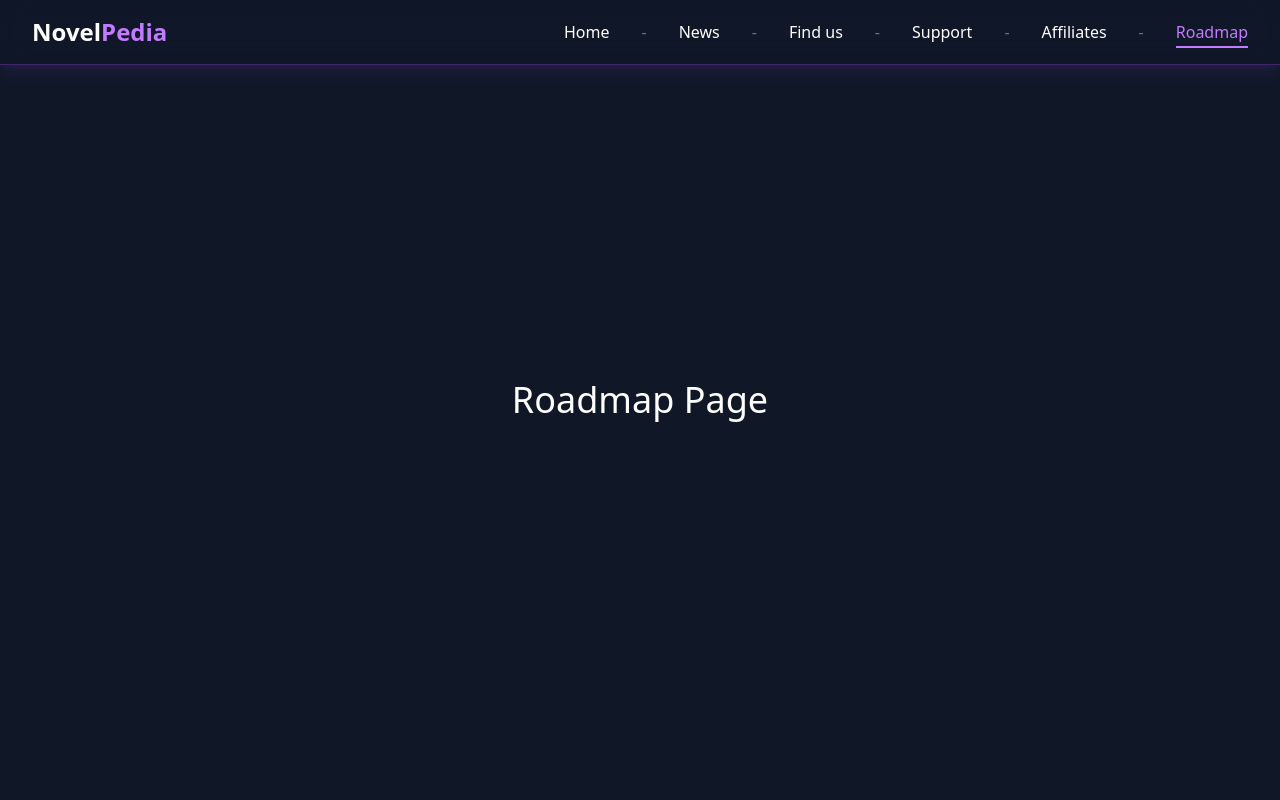
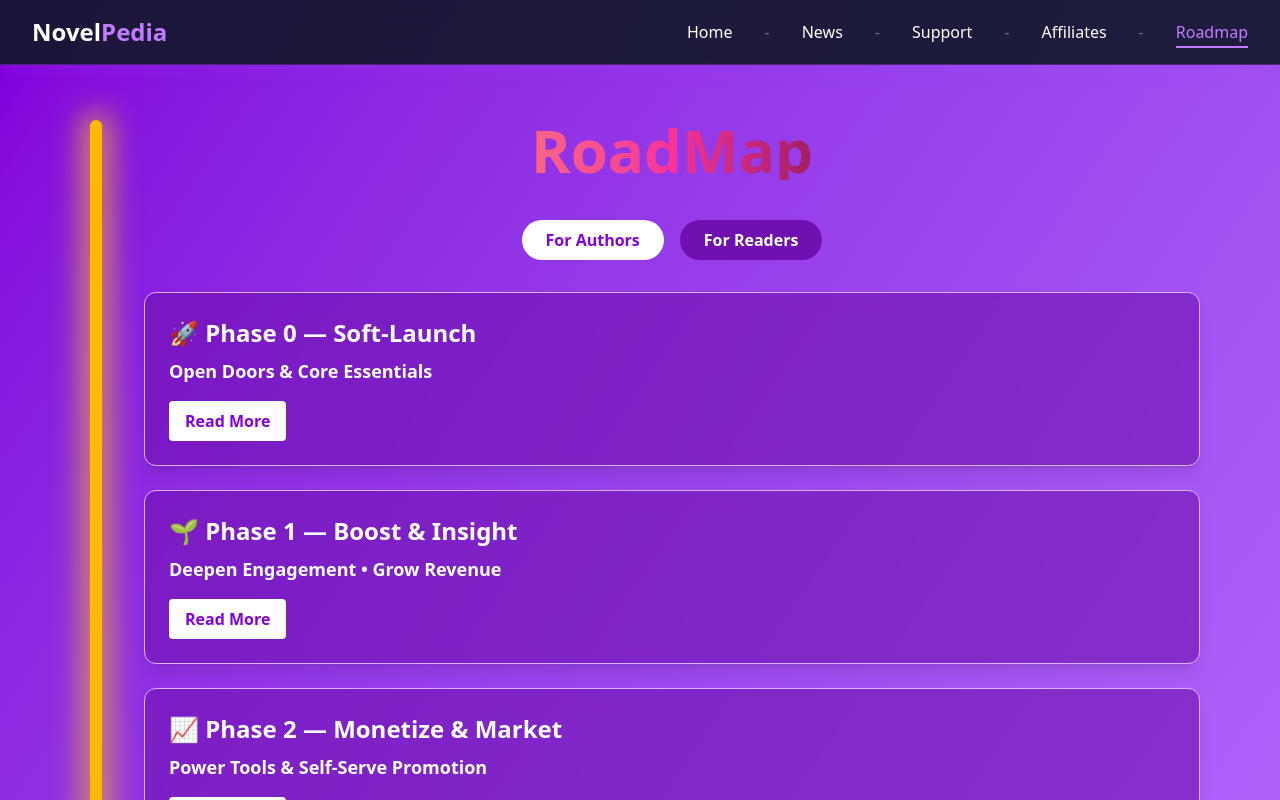
Before and after one commit to Inkosei/novelpedia_demo, a React (Vite) app: page /roadmap in a window 1280 px wide. Shown: the top 800 px of the page. Built offline with nearby package versions, Linux system fonts and the light colour scheme.

Commit message:
roadmap done

```diff
--- a/src/App.jsx
+++ b/src/App.jsx
@@ -2,10 +2,10 @@ import { BrowserRouter as Router, Routes, Route } from 'react-router-dom';
 import Navbar from "./components/Navbar";
 import { HomePage } from './components/HomePage';
 import SupportPage from './components/SupportPage';
+import RoadmapPage from './components/RoadmapPage';
 
 const NewsPage = () => <div className="min-h-screen bg-gray-900 text-white flex items-center justify-center"><h1 className="text-4xl">News Page</h1></div>;
 const AffiliatesPage = () => <div className="min-h-screen bg-gray-900 text-white flex items-center justify-center"><h1 className="text-4xl">Affiliates Page</h1></div>;
-const RoadmapPage = () => <div className="min-h-screen bg-gray-900 text-white flex items-center justify-center"><h1 className="text-4xl">Roadmap Page</h1></div>;
 
 export default function App() {
   return (
--- a/src/components/HomePage.jsx
+++ b/src/components/HomePage.jsx
@@ -5,11 +5,11 @@ import ContactSection from "./ContactSection";
 
 export function HomePage() {
   return (
-    <>
+    <div>
       <HeroSection />
       <WhatIsNovelPedia />
       <OurGoal />
       <ContactSection />
-    </>
+    </div>
   );
 }
--- a/src/components/Navbar.jsx
+++ b/src/components/Navbar.jsx
@@ -10,7 +10,6 @@ export default function Navbar() {
   const navItems = [
     { name: "Home", path: "/" },
     { name: "News", path: "/news" },
-    { name: "Find us", path: "/find-us" },
     { name: "Support", path: "/support" },
     { name: "Affiliates", path: "/affiliates" },
     { name: "Roadmap", path: "/roadmap" }
--- /dev/null
+++ b/src/components/RoadmapPage.jsx
@@ -0,0 +1,302 @@
+import React, { useState, useEffect, useRef } from "react";
+import { motion, useScroll, useTransform } from "framer-motion";
+import ContactSection from "./ContactSection";
+
+const authorRoadmap = [
+  {
+    phase: "🚀 Phase 0 — Soft‑Launch",
+    title: "Open Doors & Core Essentials",
+    description: `
+- Everyone Can Publish – any creator who meets our content guidelines can start posting from day one.
+- Author Referral Program v1 – share your invite link; every verified author you bring earns you algorithm discovery boosts and free DMCA credits our legal team will send on your behalf.
+- 100 % Rights Retention + Copyright/DMCA Assist
+- Rich WYSIWYG/Markdown Editor (images, GIFs, glow effects)
+- Seamless Migration Concierge (import chapters, metadata, covers)
+- Instant Tip Jars / Ko‑fi / Patreon Embeds
+- Fair‑Play Discovery (Double‑Rating + anti‑bias algorithm seed)
+- Reviewer Accountability – Ratings less than 3★ must include written review.
+- Basic Analytics (views, likes, star breakdown)
+- Comment/Review Moderation + Soft‑Hide Toxicity
+- Scrivener & similar writing‑tool import/API access
+    `,
+  },
+  {
+    phase: "🌱 Phase 1 — Boost & Insight",
+    title: "Deepen Engagement • Grow Revenue",
+    description: `
+- Referral Program v2 – tiered rewards (bonus visibility, extra DMCA credits, marketing tokens)
+- DMCA Support
+- Algorithm “Trust Score” Booster (tapering)
+- Music & Sound‑Effect Embeds
+- Advanced Analytics Dashboard: heat‑maps, drop‑offs, reader‑overlap charts
+- Author‑Support Subscription, Gifts & Memberships (Patreon‑swap early access)
+- Polls
+- Early Revenue‑Share Pilots
+- Optional 6‑Month Exclusivity Track (+50 % visibility & higher rev‑split) not binding, you can cancel with a 1 week notice.
+- Author Blog / Post Feed & Comment Threads
+- Platform‑Hosted Newsletter Builder + Subscriber Export
+- Seasonal Campaign Priority Slots
+- Banner A/B Tests + Poll Booster Tokens
+- Quiet Mode & Trigger Warning Tools
+- Concierge Promo & Mental‑Health Support
+- Discounted Creative Services Marketplace (covers, trailers, editing)
+    `,
+  },
+  {
+    phase: "📈 Phase 2 — Monetize & Market",
+    title: "Power Tools & Self‑Serve Promotion",
+    description: `
+- Self‑Serve Ad Manager
+- Marketing Boost Credits & Campaign Analytics
+- Curated Bundle Royalties & Engagement‑Pool Payouts
+- Digital Author Signs & Reader Scrapbooks
+- Personal Marketing Kit
+- FanArt Gallery + Community Wiki + Interactive Q&A Hub
+- Enhanced Media Limits
+- AI Promotion Suite
+- Author Wiki & Series Lore Pages (beta)
+    `,
+  },
+  {
+    phase: "🌟 Phase 3 — Pro & Prestige",
+    title: "Scale Your Brand Beyond Inkosei",
+    description: `
+- Author Pro Toolkit
+- Newsletter Relay
+- Studio Package
+- External Opportunity Pipeline
+- Mentorship Circle
+- Governance Voting
+- Mobile App Creator Dash + API access
+    `,
+  },
+  {
+    phase: "🧭 Phase 4 — Frontier",
+    title: "AI, Global Reach & Everywhere Access",
+    description: `
+- AI Translation & Audiobook Generation
+- LLM‑Driven Recommendation Revamp
+- Community‑Curated Localization & Fan‑Sub Revenue Split
+- No‑Nonsense Lite Reading Mode & Reader‑Side Plugins
+- Creator Equity Pool & Long‑Term Revenue‑Share Tokens
+- Open Marketplace for IP licensing (games, comics, animation)
+    `,
+  },
+];
+
+const readerRoadmap = [
+  {
+    phase: "Phase 0 — Day‑One Delight",
+    title: "Open doors, zero friction.",
+    description: `
+- Vertical Scroll Discovery
+- Mood & Pacing Filters
+- Long-Press Info Cards
+- Global Search
+- Genre Browse and Tag Landing Pages
+- Basic Filters & Sorting
+- Trending & New Releases
+- Story Previews
+- Author Profiles
+- Double‑Rating (Stars ★ + Likes ❤)
+- Site-Wide Genre Ban
+- Clean, Distraction-Free Reader
+- Typography Controls
+- In‑Page Notes
+- Dark/Light Themes
+- Responsive Design
+- Cross-Device Progress Sync
+- Chapter Navigation
+- Reading History
+- Save & Resume
+- Keyboard & Touch Controls
+- Content Safety Tools
+- Basic TTS
+- Equal Exposure Policy
+- Community Comments
+- Authentic Review Policy
+- Collaborative Collections
+- Full Community Feed
+- Forums & Threads
+- Follow Author / Story Alerts
+- Guest Access & Pseudonym Mode
+- Permanent Likes/Stars
+- Comment Access
+- Submit Text Reviews
+- Bookmark Stories
+- Notifications
+- User Profile Page
+- Vanity Options
+- Author Posts & Polls
+- Privacy Shield
+- Readers ≠ Wallets
+    `,
+  },
+  {
+    phase: "Phase 1 — Discover & Personalize",
+    title: "Tailored Exploration",
+    description: `
+- For You Page
+- Custom & Marketplace Themes
+- Multimedia Chapters
+- Advanced Sorting
+- Personalized Recommendations
+- Quote Graphics
+- Friend Feed & DMs V1
+- Cloud TTS v1
+    `,
+  },
+  {
+    phase: "Phase 2 — Immerse & Connect",
+    title: "Reading Becomes an Event",
+    description: `
+- Friend Feed & DMs V2
+- Karma Coins + Vanity Perks
+- Live “Ask for Recs” Thread
+- Advanced Reader Analytics
+- Interactive Engagement
+- Gamification & Reader Rewards
+- Real-Time Social Reading
+- Digital Author Signatures 1.0
+- AudioBooks
+    `,
+  },
+  {
+    phase: "Phase 3",
+    title: "AI & Global Expansion",
+    description: `
+- AI‑Enhanced TTS & Audiobooks
+- Instant Translation Pipeline
+- LLM‑Powered Recommendations v2
+- No‑Nonsense Lite Mode
+- Mobile Apps & Offline Packs
+    `,
+  },
+];
+
+
+
+export default function RoadmapPage() {
+  const [selected, setSelected] = useState("author");
+  const [modalOpen, setModalOpen] = useState(false);
+  const [modalContent, setModalContent] = useState({});
+
+  const ref = useRef(null);
+
+  const { scrollYProgress } = useScroll({
+    target: ref,
+    offset: ["start center", "end center"],
+  });
+
+  const barHeight = useTransform(scrollYProgress, [0, 1], ["0%", "100%"]);
+
+  const data = selected === "author" ? authorRoadmap : readerRoadmap;
+
+  const openModal = (phase) => {
+    setModalContent(phase);
+    setModalOpen(true);
+  };
+
+  const closeModal = () => {
+    setModalOpen(false);
+  };
+
+  return (
+    <>
+      <div
+        ref={ref}
+        className="relative px-4 py-8 max-w-6xl mx-auto flex pt-30 pb-40"
+      >
+        {/* Glowing Road */}
+        <div className="relative w-6 sm:w-8 flex-shrink-0 mr-8">
+          {/* background “road” */}
+          <div className="absolute left-1/2 top-0 -translate-x-1/2 w-2 sm:w-3 h-full rounded-full bg-purple-800 shadow-[0_0_20px_4px_rgba(147,51,234,0.5)]"></div>
+
+          {/* animated glowing progress */}
+          <motion.div
+            style={{ height: barHeight }}
+            className="absolute left-1/2 top-0 -translate-x-1/2 w-2 sm:w-3 rounded-full bg-amber-400 shadow-[0_0_30px_8px_rgba(251,191,36,0.7)]"
+          />
+        </div>
+
+        {/* Roadmap content */}
+        <div className="flex-1">
+          <motion.h1
+            className="text-5xl sm:text-6xl font-extrabold text-center mb-10 bg-gradient-to-r from-amber-400 via-pink-500 to-black bg-clip-text text-transparent"
+            initial={{ opacity: 0, y: -30 }}
+            animate={{ opacity: 1, y: 0 }}
+            transition={{ duration: 0.8, ease: "easeOut" }}
+          >
+            RoadMap
+          </motion.h1>
+
+          <div className="flex justify-center mb-8 gap-4">
+            <button
+              className={`px-6 py-2 rounded-full font-semibold ${
+                selected === "author"
+                  ? "bg-white text-purple-700"
+                  : "bg-purple-800 hover:bg-purple-700"
+              }`}
+              onClick={() => setSelected("author")}
+            >
+              For Authors
+            </button>
+            <button
+              className={`px-6 py-2 rounded-full font-semibold ${
+                selected === "reader"
+                  ? "bg-white text-purple-700"
+                  : "bg-purple-800 hover:bg-purple-700"
+              }`}
+              onClick={() => setSelected("reader")}
+            >
+              For Readers
+            </button>
+          </div>
+
+          <div className="grid gap-6">
+            {data.map((phase, idx) => (
+              <motion.div
+                key={idx}
+                className="bg-purple-800/60 backdrop-blur p-6 rounded-xl shadow-lg border border-purple-300"
+                initial={{ opacity: 0, y: 40 }}
+                whileInView={{ opacity: 1, y: 0 }}
+                viewport={{ once: false, amount: 0.3 }}
+                transition={{ duration: 0.5, ease: "easeOut" }}
+              >
+                <h2 className="text-2xl font-bold mb-2">{phase.phase}</h2>
+                <p className="text-lg font-semibold mb-4">{phase.title}</p>
+                <button
+                  onClick={() => openModal(phase)}
+                  className="bg-white text-purple-700 font-semibold px-4 py-2 rounded hover:bg-purple-300 hover:text-white transition"
+                >
+                  Read More
+                </button>
+              </motion.div>
+            ))}
+          </div>
+        </div>
+
+        {modalOpen && (
+          <div className="fixed inset-0 bg-black/60 flex items-center justify-center z-50">
+            <div className="bg-purple-900 max-w-2xl w-full p-6 rounded-lg relative">
+              <button
+                className="absolute top-2 right-2 text-white hover:text-purple-300 text-2xl"
+                onClick={closeModal}
+              >
+                &times;
+              </button>
+              <h2 className="text-3xl font-bold mb-4">{modalContent.phase}</h2>
+              <h3 className="text-xl font-semibold mb-4">
+                {modalContent.title}
+              </h3>
+              <pre className="whitespace-pre-wrap text-gray-100">
+                {modalContent.description}
+              </pre>
+            </div>
+          </div>
+        )}
+      </div>
+      <ContactSection />
+    </>
+  );
+}
--- a/src/components/WhatIsNovelPedia.jsx
+++ b/src/components/WhatIsNovelPedia.jsx
@@ -36,7 +36,7 @@ export default function WhatIsNovelPedia() {
         className="text-4xl md:text-5xl font-bold mb-6 text-center"
         variants={fadeUp}
       >
-        What is <span className="bg-black px-4 py-2 rounded-lg">Novel<span className="text-purple-400">Pedia</span></span>
+        What is <span className="px-4 py-2 text-purple-100 rounded-lg">Novel<span className="text-black">Pedia</span></span>
       </motion.h2>
 
       <motion.blockquote
```
